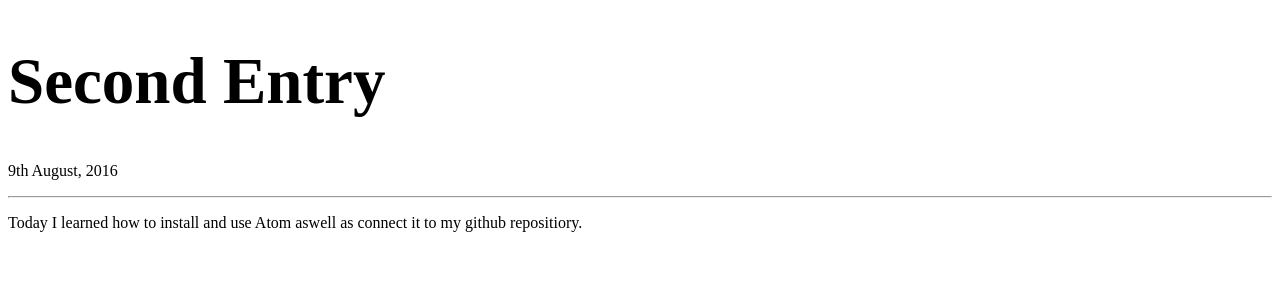
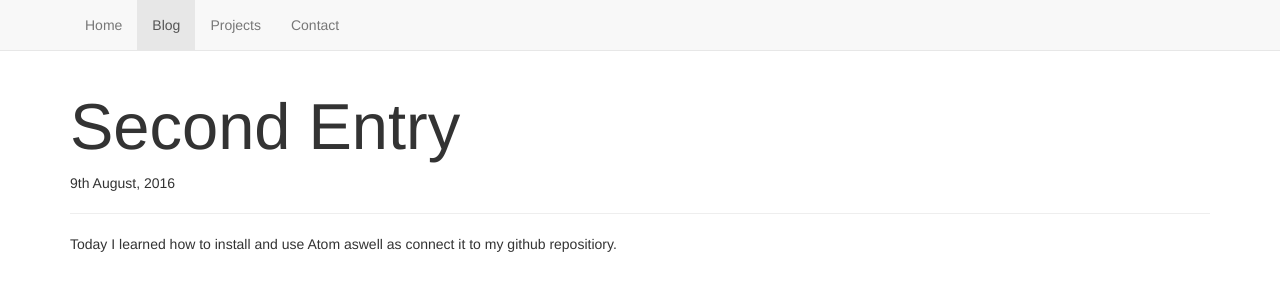
Before and after one commit to joshwill221/Portfolio_Old, a plain HTML site: page blog/second-entry/index.html in a window 1280 px wide. Drawn offline with nearby package versions, Linux system fonts and the light colour scheme.

Commit message:
Added Bootstrap functionality: navbar and containers

```diff
--- a/blog/second-entry/index.html
+++ b/blog/second-entry/index.html
@@ -3,17 +3,32 @@
 <html>
   <head>
     <meta charset="utf-8" />
+    <meta name="viewport" content="width=device-width, initial-scale=1">
+    <link rel="stylesheet" href="https://maxcdn.bootstrapcdn.com/bootstrap/3.3.7/css/bootstrap.min.css">
     <link rel="stylesheet" href="../../main.css">
     <title>Second Entry - Web Portfolio of Josh</title>
   </head>
   <body>
-    <h1 class="title">Second Entry</h1>
+    <div class="navbar navbar-default navbar-static-top">
+      <div class="container">
+        <ul class="nav navbar-nav">
+          <li><a href="../../">Home</a></li>
+          <li class="active"><a href="../blog/">Blog</a></li>
+          <li><a href="../../projects/">Projects</a></li>
+          <li><a href="../../contact/">Contact</a></li>
+        </ul>
+      </div>
+    </div>
 
-    <p>9th August, 2016</p>
+    <div class="container">
+      <h1 class="title">Second Entry</h1>
 
-    <hr>
+      <p>9th August, 2016</p>
 
-    <p>Today I learned how to install and use Atom aswell as connect it to my github repositiory.</p>
+      <hr>
+
+      <p>Today I learned how to install and use Atom aswell as connect it to my github repositiory.</p>
+    </div>
 
   </body>
 </html>
```
Also changed, not shown: blog/first-entry/index.html (+19 -4 lines), blog/index.html (+15 -0 lines), contact/index.html (+16 -0 lines), index.html (+10 -2 lines), projects/index.html (+17 -2 lines).
